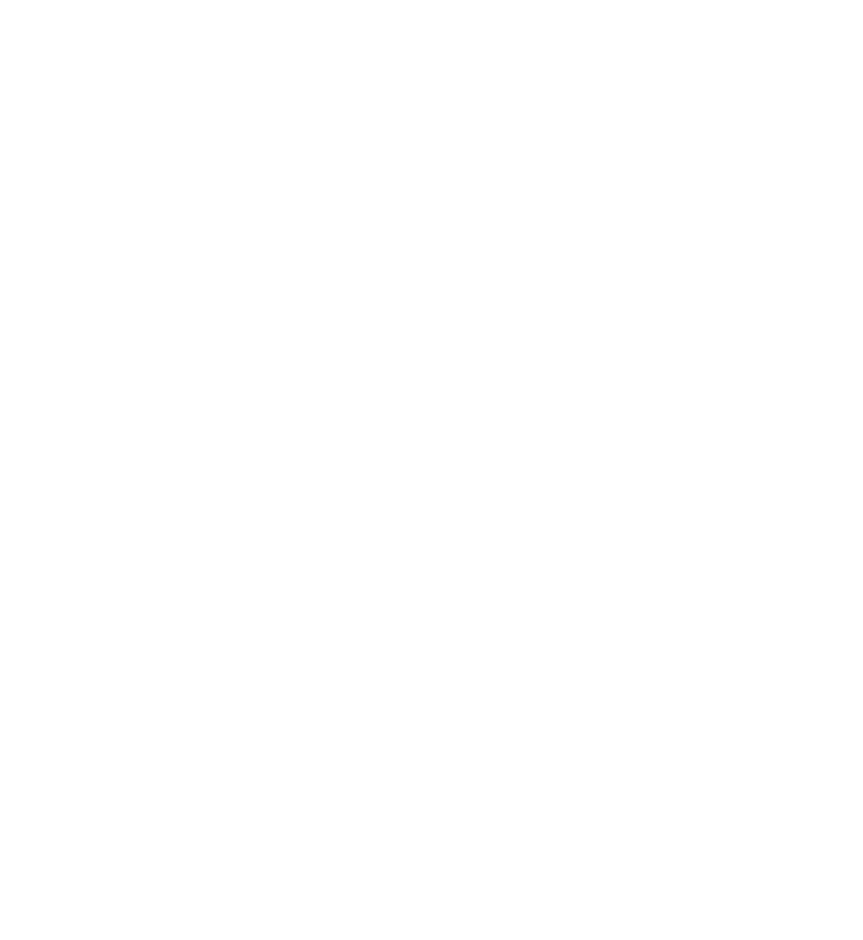
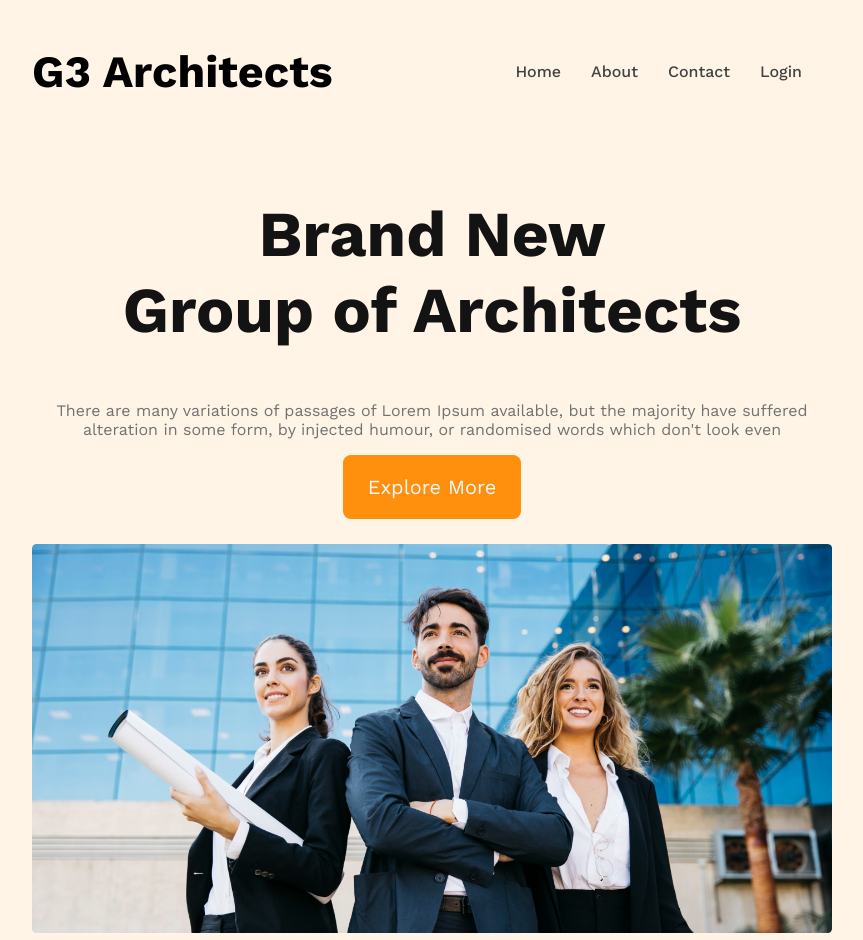
Before and after one commit to topusaha44/g3-architects-wedsite, a plain HTML site: page index.html in a window 1280 px wide. Shown: the whole page, without its empty margins (208-1071 px from the left). Before the commit the page ends 800 px from the top, so only its background shows below. Drawn offline with nearby package versions, Linux system fonts and the light colour scheme.

Commit message:
finished the headerpart

```diff
--- a/index.html
+++ b/index.html
@@ -7,6 +7,32 @@
     <link rel="stylesheet" href="style/style.css">
 </head>
 <body>
+    <header>
+        <nav>
+            <h3 class="nav-tital">G3 Architects</h3>
+            <ul>
+                <li><a href="">Home</a></li>
+                <li><a href="">About</a></li>
+                <li><a href="">Contact</a></li>
+                <li><a href="">Login</a></li>
+            </ul>
+        </nav>
+        <section class="banner">
+            <div class="banner-contant">
+                <h1 class="banner-tital">Brand New<br>Group of Architects </h1>
+                <p class="banner-article">There are many variations of passages of Lorem Ipsum available, but the majority have suffered alteration in some form, by injected humour, or randomised words which don't look even</p>
+                <button class="btn-primary">Explore More</button>
+            </div>
+            <div class="banner-img">
+                <img src="images/banner.png" alt="">
+            </div>
+        </section>
+    </header>
+    <main>
 
+    </main>
+    <footer>
+
+    </footer>
 </body>
 </html>
--- a/style/style.css
+++ b/style/style.css
@@ -0,0 +1,79 @@
+@import url('https://fonts.googleapis.com/css2?family=Work+Sans:wght@400;500;600;700;800&display=swap');
+body{
+    margin: 0;
+    padding: 0;
+}
+* {
+    font-family: 'Work Sans', sans-serif;
+
+}
+header{
+    background-color: rgba(255, 144, 14, 0.10);
+    padding: 0px 240px 50px 240px;
+}
+nav{
+    display: flex;
+    justify-content: space-between;
+    align-items: center;
+}
+.nav-tital{
+    font-size: 2.8rem;
+    font-weight: 700;
+    color: black;
+}
+nav > ul{
+    display: flex;
+}
+nav li{
+    list-style: none;
+    margin-right: 30px;
+    font-weight: 500;
+    font-size: 1rem;
+}
+nav a {
+    text-decoration: none;
+    color: #424242;
+}
+.banner-contant{
+    max-width: 800px;
+    text-align: center;
+    margin: 0 auto;
+}
+.banner-tital{
+    font-size: 4rem;
+    font-size: 700;
+    color: #131313;
+}
+.banner-article{
+    color: #727272;
+}
+.btn-primary{
+    border-radius: 8px;
+    background: #FF900E;
+    color: aliceblue;
+    padding: 20px 25px;
+    font-size: 1.25rem;
+    cursor: pointer;
+    border: none;
+}
+.banner img{
+    width: 100%;
+    margin-top: 25px;
+}
+/* responsive headder */
+@media screen and (max-width:576px) {
+    header{
+        padding: 15px;
+    }
+    nav{
+        flex-direction: column;
+    }
+}
+@media screen and (min-width:576px) and (max-width: 960px) {
+    nav{
+        flex-direction: column;
+    }
+    header{
+        padding: 50px;
+    }
+}
```
